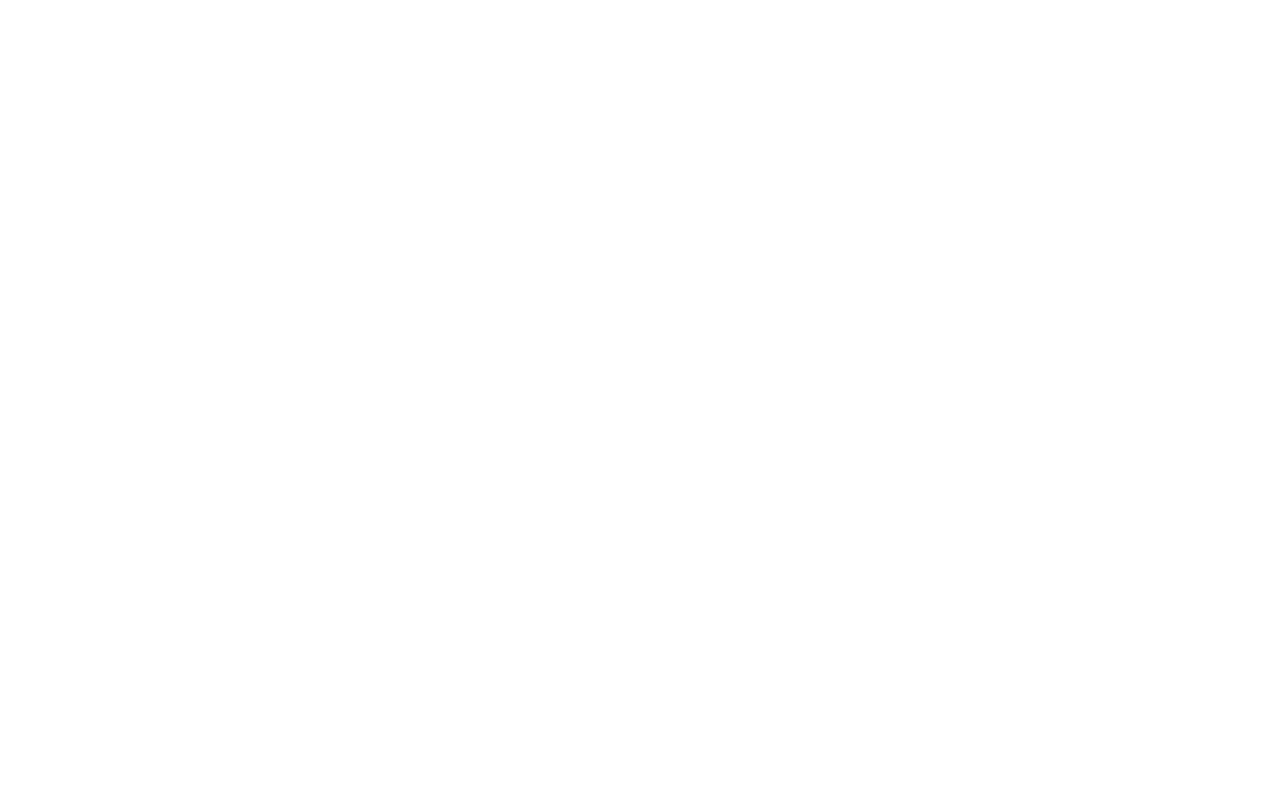
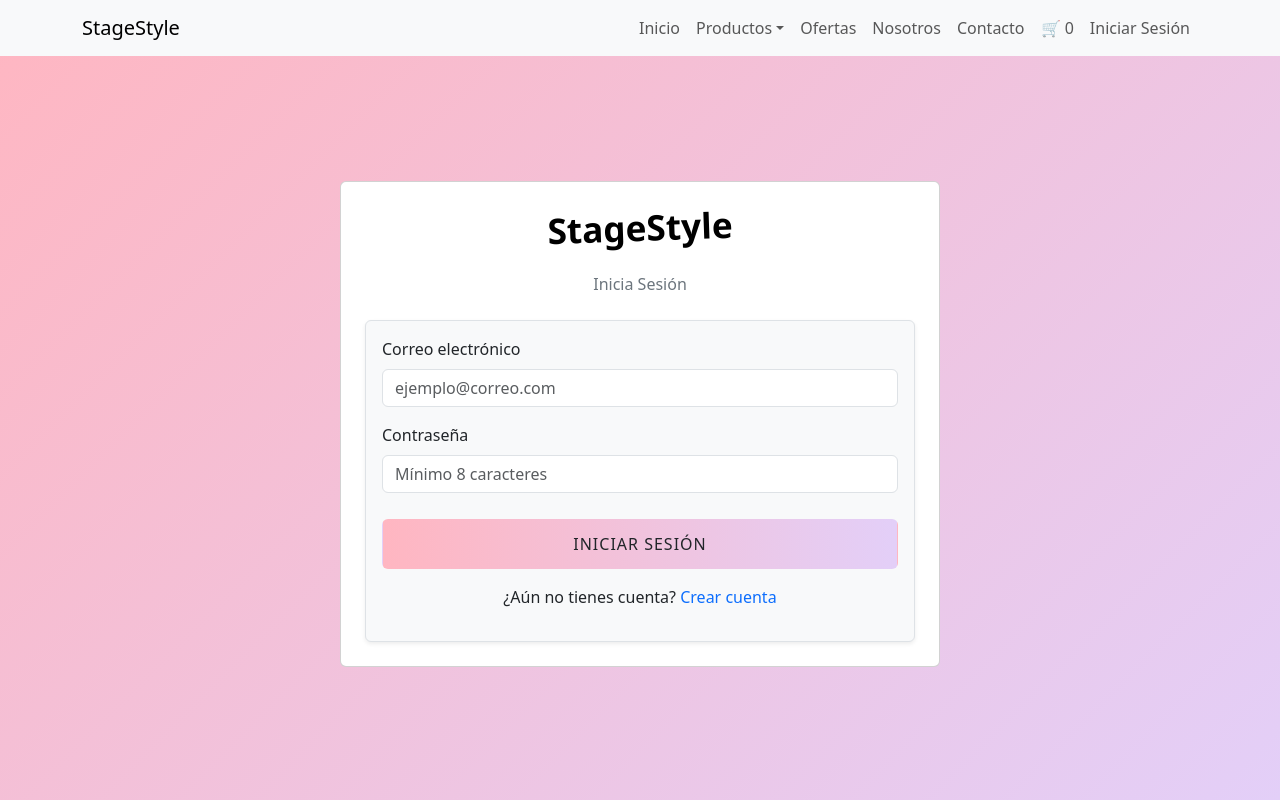
Before and after one commit to sebaLcode/StageStyle-Ecommerce, a React (Create React App) app: page /login in a window 1280 px wide. Before the commit this address had no page. Built offline with nearby package versions, Linux system fonts and the light colour scheme.

Commit message:
Avance de pantalla de Login

```diff
--- a/src/App.js
+++ b/src/App.js
@@ -1,5 +1,6 @@
 import { BrowserRouter as Router, Routes, Route } from 'react-router-dom';
 import RegistrationPage from './components/pages/RegistrationPage';
+import LoginPage from './components/pages/LoginPage';
 
 const HomePage = () => <h2>¡Bienvenido a la página principal!</h2>;
 
@@ -10,6 +11,7 @@
         <Routes>
           <Route path="/" element={<HomePage />} />
           <Route path="/register" element={<RegistrationPage />} />
+          <Route path="/login" element={<LoginPage />} />
         </Routes>
       </div>
     </Router>
--- /dev/null
+++ b/src/components/organisms/LoginForm.css
@@ -0,0 +1,19 @@
+.btn-login{
+    background: linear-gradient(90deg, #FFB6C1, #E3CFF8);
+    color: #333333;
+    border: none;
+    height: 50px;
+    font-weight: 600;
+    width: 100%;
+    margin-top: 10px;
+    transition: all 0.3s;
+    text-transform: uppercase;
+    letter-spacing: 1px;
+}
+
+.btn-login:hover {
+    background: linear-gradient(90deg, #E3CFF8, #FFB6C1);
+    color: #333333;
+    transform: translateY(-2px);
+    box-shadow: 0 4px 10px rgba(0, 0, 0, 0.1);
+}
--- /dev/null
+++ b/src/components/organisms/LoginForm.js
@@ -0,0 +1,64 @@
+import React, { useState } from 'react';
+import { Link } from 'react-router-dom';
+import FormGroup from '../molecules/FormGroup';
+import Button from '../atoms/Button';
+import './LoginForm.css'
+
+
+function LoginForm() {
+  const [formData, setFormData] = useState({
+    email: '',
+    password: ''
+  });
+
+  const handleChange = (e) => {
+    const { name, value } = e.target;
+
+    const newFormData = {
+      ...formData,
+      [name]: value
+    };
+
+    setFormData(newFormData);
+  };
+
+  const handleSubmit = (e) => {
+    e.preventDefault();
+    console.log('Datos enviados:', formData);
+    // Aquí iría la lógica de envío
+  };
+
+  return (
+    //Se puede probar con p-3 o p-4
+    <form onSubmit={handleSubmit} className="p-3 border rounded shadow-sm bg-light text-start">
+      <FormGroup
+        label="Correo electrónico"
+        type="email"
+        name="email"
+        placeholder="ejemplo@correo.com"
+        value={formData.email}
+        onChange={handleChange}
+        required
+      />
+      <FormGroup
+        label="Contraseña"
+        type="password"
+        name="password"
+        placeholder="Mínimo 8 caracteres"
+        value={formData.password}
+        onChange={handleChange}
+        required
+      />
+
+      <Button text="Iniciar Sesión" variant="login" type="submit" />
+      <p className="text-center mt-3">
+        ¿Aún no tienes cuenta?{' '}
+        <Link to="/register" className="text-primary text-decoration-none">
+          Crear cuenta
+        </Link>
+      </p>
+    </form>
+  );
+}
+
+export default LoginForm;
--- a/src/components/organisms/RegistrationForm.js
+++ b/src/components/organisms/RegistrationForm.js
@@ -92,7 +92,7 @@
       <Button text="Registrarse" variant="register" type="submit" />
       <p className="text-center mt-3">
         ¿Ya tienes cuenta?{' '}
-        <Link to="/" className="text-primary text-decoration-none">
+        <Link to="/login" className="text-primary text-decoration-none">
           Inicia Sesión
         </Link>
       </p>
--- /dev/null
+++ b/src/components/pages/LoginPage.js
@@ -0,0 +1,8 @@
+import React from 'react';
+import LoginTemplate from '../templates/LoginTemplate';
+
+function LoginPage() {
+  return <LoginTemplate />;
+}
+
+export default LoginPage;
--- /dev/null
+++ b/src/components/templates/LoginTemplate.css
@@ -0,0 +1,16 @@
+.loginTemplate{
+    background:linear-gradient(135deg, #FFB6C1, #E3CFF8);
+    min-height: 100vh
+}
+
+.brand-header h2 {
+    color: #000000;
+    font-weight: 700;
+    font-size: 2.2rem;
+    transform: rotate(-2deg);
+}
+
+.brand-header p {
+    color: #6c757d;
+    margin-bottom: 0;
+}
--- /dev/null
+++ b/src/components/templates/LoginTemplate.js
@@ -0,0 +1,26 @@
+import React from 'react';
+import LoginForm from '../organisms/LoginForm';
+import NavbarApp from '../organisms/NavbarApp';
+import './LoginTemplate.css'
+
+function LoginTemplate() {
+  return (
+    <div className='loginTemplate'>
+      <NavbarApp />
+      <div className="container mt-5 d-flex justify-content-center align-items-center" style={{minHeight: '80vh'}}>
+        <div className="card p-4" style={{ maxWidth: '600px', width: '100%' }}>
+          <div className='brand-header'>
+
+            <h2 className="mb-4 text-center">
+              StageStyle
+            </h2>
+            <p className="mb-4 text-center">Inicia Sesión</p>
+          </div>
+          <LoginForm />
+        </div>
+      </div>
+    </div>
+  );
+}
+
+export default LoginTemplate;
```
